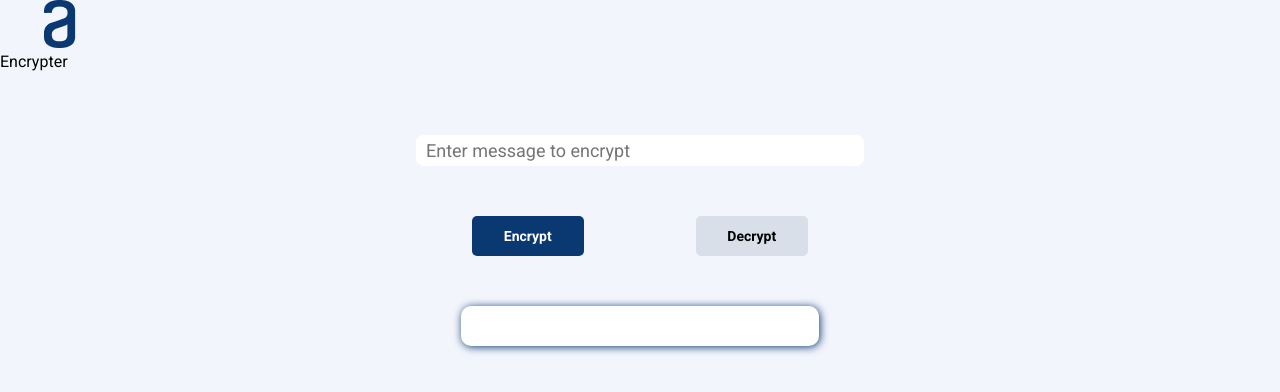
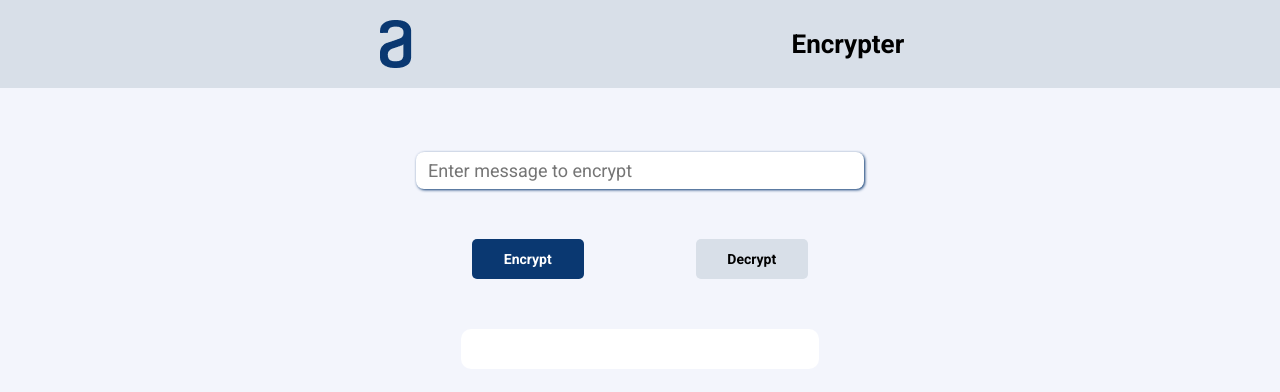
Before and after one commit to gedadev/Encrypter, a plain HTML site: page index.html in a window 1280 px wide. Drawn offline with Linux system fonts and the light colour scheme.

Commit message:
Add styles to the header and adjust h1 text
Set display to flex and justify content to space evenly
Adjust padding and set the backgroud color

```diff
--- a/style.css
+++ b/style.css
@@ -19,6 +19,20 @@ body {
     background-color: var(--color-1);
 }
 
+header {
+    display: flex;
+    justify-content: space-evenly;
+    align-items: center;
+    padding: 20px 0;
+    background-color: var(--color-3);
+}
+
+h1 {
+    margin: 0 40px 0 0;
+    font-size: 26px;
+    font-weight: bold;
+}
+
 main {
     margin: 8vh auto;
     width: 35vw;
@@ -28,13 +42,14 @@ main {
         'a a'
         'b c'
         'd d' ;
-}
+    }
 
 #input {
     grid-area: a;
-    padding: 5px 10px;
+    padding: 8px 12px;
     border-radius: 8px;
     font-size: 18px;
+    box-shadow: 1px 1px 3px var(--color-2);
 }
 
 .btn {
@@ -70,7 +85,6 @@ main {
     border-radius: 10px;
     width: 80%;
     padding: 20px 0;
-    box-shadow: 1px 1px 8px var(--color-2);
 }
 
 #result p {
```
